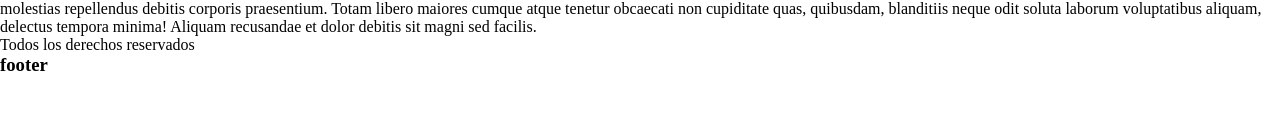
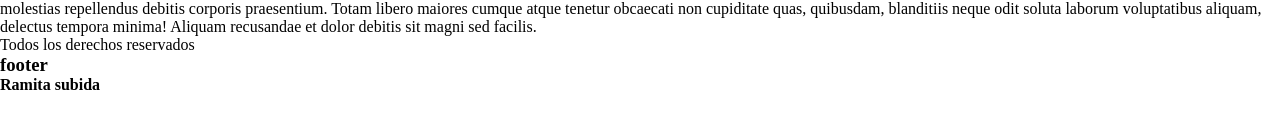
Before and after one commit to JessieGodoy/practica-con-github, a plain HTML site: page index.html in a window 1280 px wide. Shown: the part 584-712 px from the top of the page. Drawn offline with Linux system fonts and the light colour scheme.

Commit message:
subida en la rama

```diff
--- a/index.html
+++ b/index.html
@@ -34,6 +34,7 @@
     <footer>
         <P>Todos los derechos reservados</P>
         <h3>footer</h3>
+        <h4>Ramita subida</h4>
     </footer>
 </body>
 </html>
```
